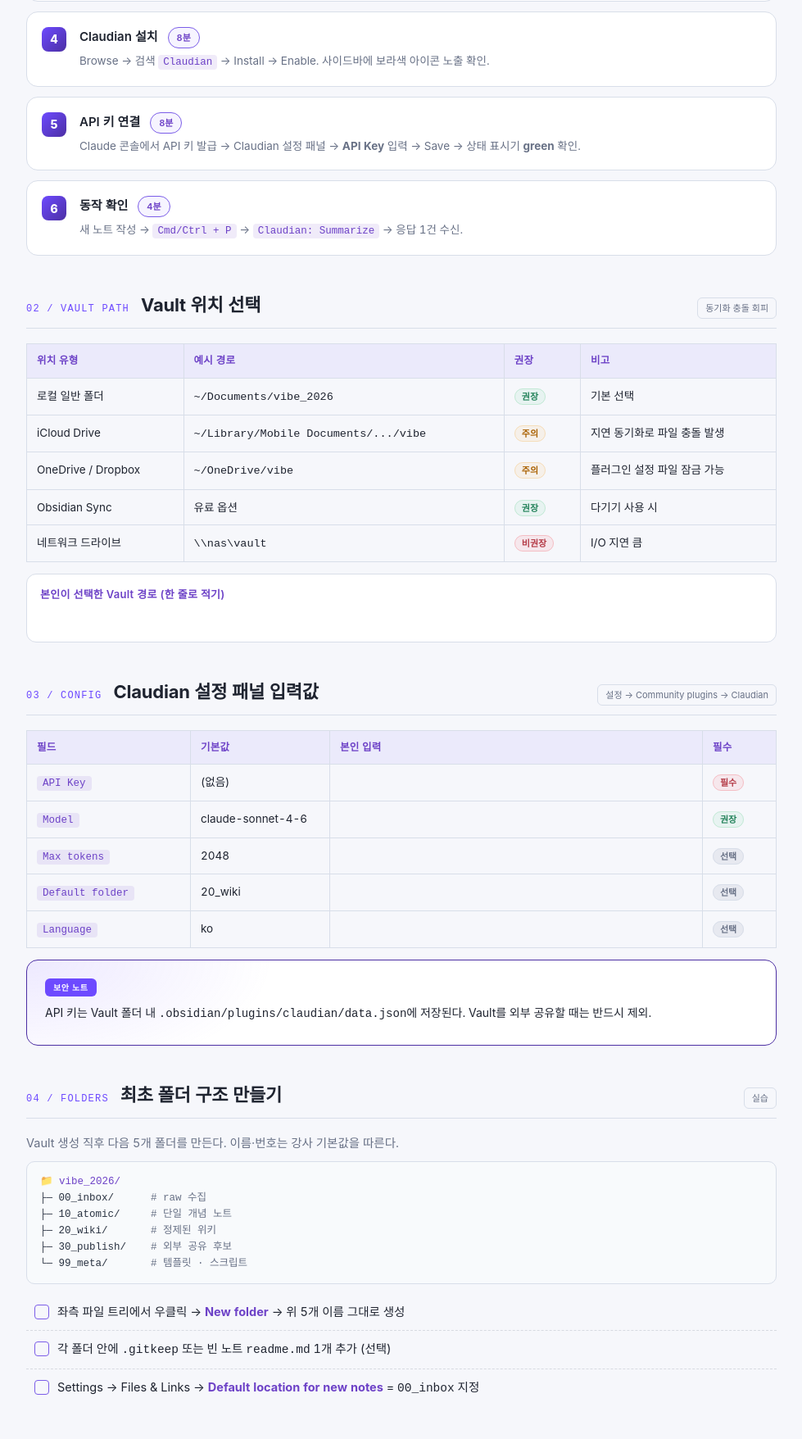
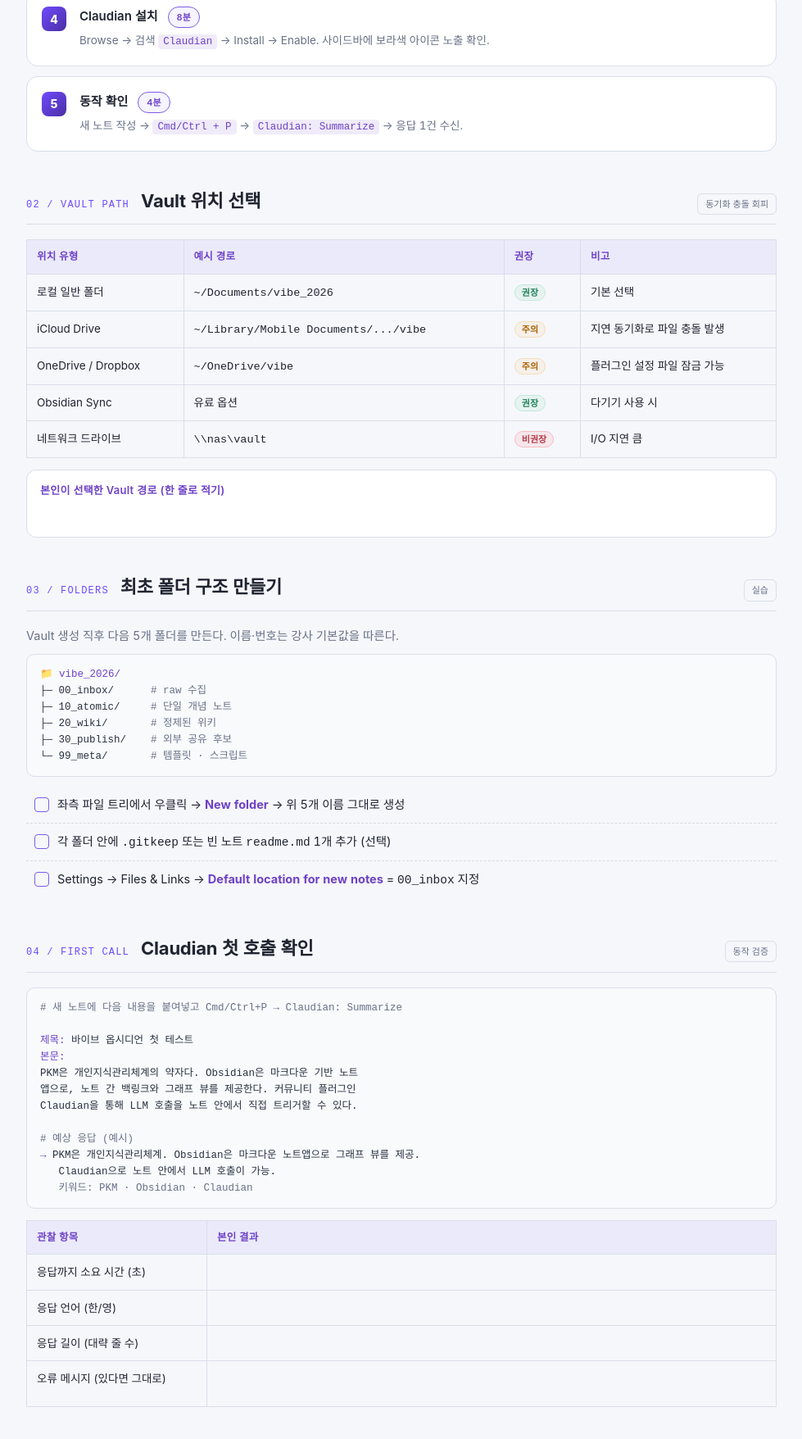
Before and after one commit to juinjungsin/vibe_obsidian, a plain HTML site: page workbook/module3.html in a window 1280 px wide. Shown: the part 1032-2788 px from the top of the page at 82% size, without its empty margins (150-1129 px from the left). Drawn offline with Linux system fonts and the light colour scheme.

Commit message:
Update workbook content preparation and remove excluded setup items

```diff
--- a/workbook/module3.html
+++ b/workbook/module3.html
@@ -249,7 +249,7 @@ code.inline{background:rgba(109,66,199,0.10);color:var(--purple-1);padding:2px 7
 <div class="m-cover">
   <span class="badge">Module 3 · Installation</span>
   <h1>따라해봅시다 — 설치</h1>
-  <p class="desc">Obsidian 본체 설치 → Vault 생성 → 커뮤니티 플러그인 활성화 → Claudian 설치 → API 키 연결 → 동작 확인. 6단계.</p>
+  <p class="desc">Obsidian 본체 설치 → Vault 생성 → 커뮤니티 플러그인 활성화 → Claudian 설치 → 동작 확인. 5단계.</p>
   <div class="meta">
     <span>소요 <b>50분</b><small style="color:var(--text-mute);font-size:11px;display:block;margin-top:2px">(실측 50.0분, 5분 단위)</small></span>
     <span>방식 <b>강사 시연 + 동시 실습</b></span>
@@ -266,11 +266,11 @@ code.inline{background:rgba(109,66,199,0.10);color:var(--purple-1);padding:2px 7
   </ol>
 </div>
 
-<!-- 1. 설치 6단계 -->
+<!-- 1. 설치 5단계 -->
 <section>
   <div class="sec-head">
     <span class="sec-num">01 / STEPS</span>
-    <h2>설치 6단계</h2>
+    <h2>설치 5단계</h2>
     <span class="tag">총 35분</span>
   </div>
 
@@ -290,10 +290,6 @@ code.inline{background:rgba(109,66,199,0.10);color:var(--purple-1);padding:2px 7
     <li class="step">
       <div class="ttl">Claudian 설치 <span class="dur-tag" style="margin-left:8px">8분</span></div>
       <div class="body">Browse → 검색 <code>Claudian</code> → Install → Enable. 사이드바에 보라색 아이콘 노출 확인.</div>
-    </li>
-    <li class="step">
-      <div class="ttl">API 키 연결 <span class="dur-tag" style="margin-left:8px">8분</span></div>
-      <div class="body">Claude 콘솔에서 API 키 발급 → Claudian 설정 패널 → <b>API Key</b> 입력 → Save → 상태 표시기 <b>green</b> 확인.</div>
     </li>
     <li class="step">
       <div class="ttl">동작 확인 <span class="dur-tag" style="margin-left:8px">4분</span></div>
@@ -329,37 +325,10 @@ code.inline{background:rgba(109,66,199,0.10);color:var(--purple-1);padding:2px 7
   </div>
 </section>
 
-<!-- 3. Claudian 설정 패널 -->
+<!-- 3. 폴더 구조 만들기 -->
 <section>
   <div class="sec-head">
-    <span class="sec-num">03 / CONFIG</span>
-    <h2>Claudian 설정 패널 입력값</h2>
-    <span class="tag">설정 → Community plugins → Claudian</span>
-  </div>
-
-  <table class="ws">
-    <thead>
-      <tr><th style="width:200px">필드</th><th style="width:170px">기본값</th><th>본인 입력</th><th style="width:90px">필수</th></tr>
-    </thead>
-    <tbody>
-      <tr><td><code class="inline">API Key</code></td><td>(없음)</td><td class="fill-sm"></td><td><span class="pill pill-bad" style="padding:2px 8px;border-radius:999px;font-size:11px;font-weight:600;background:rgba(240,113,120,0.12);color:#B43A46;border:1px solid rgba(240,113,120,0.35)">필수</span></td></tr>
-      <tr><td><code class="inline">Model</code></td><td>claude-sonnet-4-6</td><td class="fill-sm"></td><td><span class="pill pill-good" style="padding:2px 8px;border-radius:999px;font-size:11px;font-weight:600;background:rgba(125,211,160,0.12);color:#23825A;border:1px solid rgba(125,211,160,0.35)">권장</span></td></tr>
-      <tr><td><code class="inline">Max tokens</code></td><td>2048</td><td class="fill-sm"></td><td><span class="pill pill-muted" style="padding:2px 8px;border-radius:999px;font-size:11px;font-weight:600;background:rgba(104,113,134,0.10);color:#687186;border:1px solid #D8DEE9">선택</span></td></tr>
-      <tr><td><code class="inline">Default folder</code></td><td>20_wiki</td><td class="fill-sm"></td><td><span class="pill pill-muted" style="padding:2px 8px;border-radius:999px;font-size:11px;font-weight:600;background:rgba(104,113,134,0.10);color:#687186;border:1px solid #D8DEE9">선택</span></td></tr>
-      <tr><td><code class="inline">Language</code></td><td>ko</td><td class="fill-sm"></td><td><span class="pill pill-muted" style="padding:2px 8px;border-radius:999px;font-size:11px;font-weight:600;background:rgba(104,113,134,0.10);color:#687186;border:1px solid #D8DEE9">선택</span></td></tr>
-    </tbody>
-  </table>
-
-  <div class="callout">
-    <span class="lbl">보안 노트</span>
-    <p>API 키는 Vault 폴더 내 <code>.obsidian/plugins/claudian/data.json</code>에 저장된다. Vault를 외부 공유할 때는 반드시 제외.</p>
-  </div>
-</section>
-
-<!-- 4. 폴더 구조 만들기 -->
-<section>
-  <div class="sec-head">
-    <span class="sec-num">04 / FOLDERS</span>
+    <span class="sec-num">03 / FOLDERS</span>
     <h2>최초 폴더 구조 만들기</h2>
     <span class="tag">실습</span>
   </div>
@@ -382,10 +351,10 @@ code.inline{background:rgba(109,66,199,0.10);color:var(--purple-1);padding:2px 7
   </ul>
 </section>
 
-<!-- 5. 첫 호출 확인 -->
+<!-- 4. 첫 호출 확인 -->
 <section>
   <div class="sec-head">
-    <span class="sec-num">05 / FIRST CALL</span>
+    <span class="sec-num">04 / FIRST CALL</span>
     <h2>Claudian 첫 호출 확인</h2>
     <span class="tag">동작 검증</span>
   </div>
```
Also changed, not shown: index.html (+1 -1 lines), workbook/module2.html (+2 -8 lines), 바이브옵시디언_강의제안서.html (+1 -1 lines), 8 other files.
